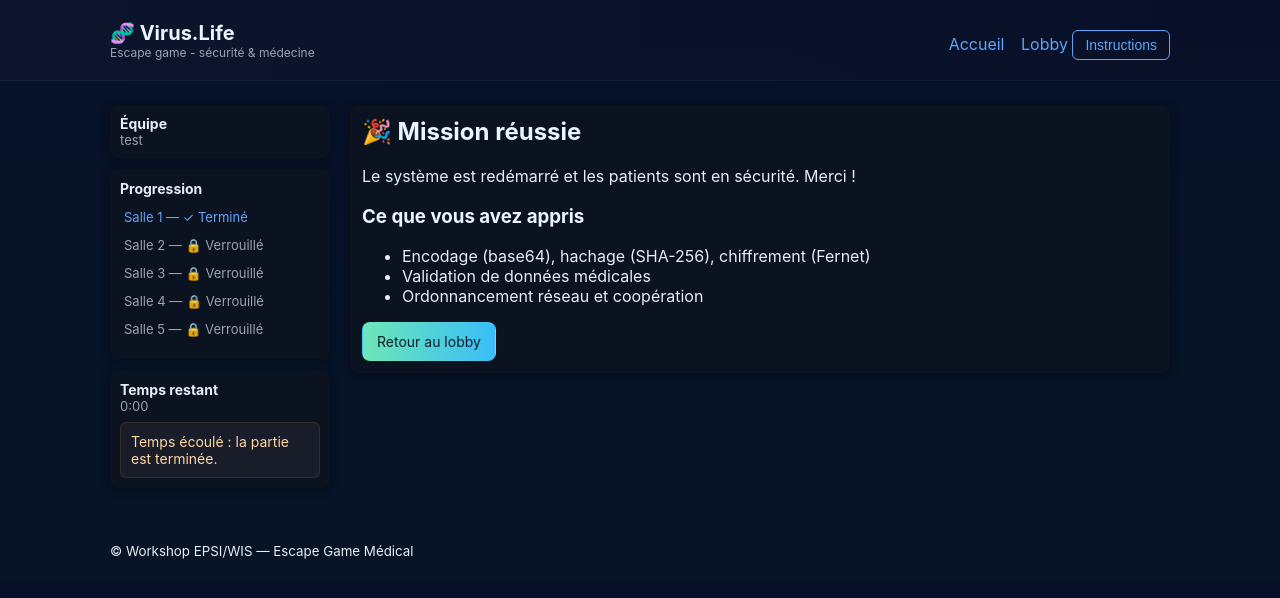
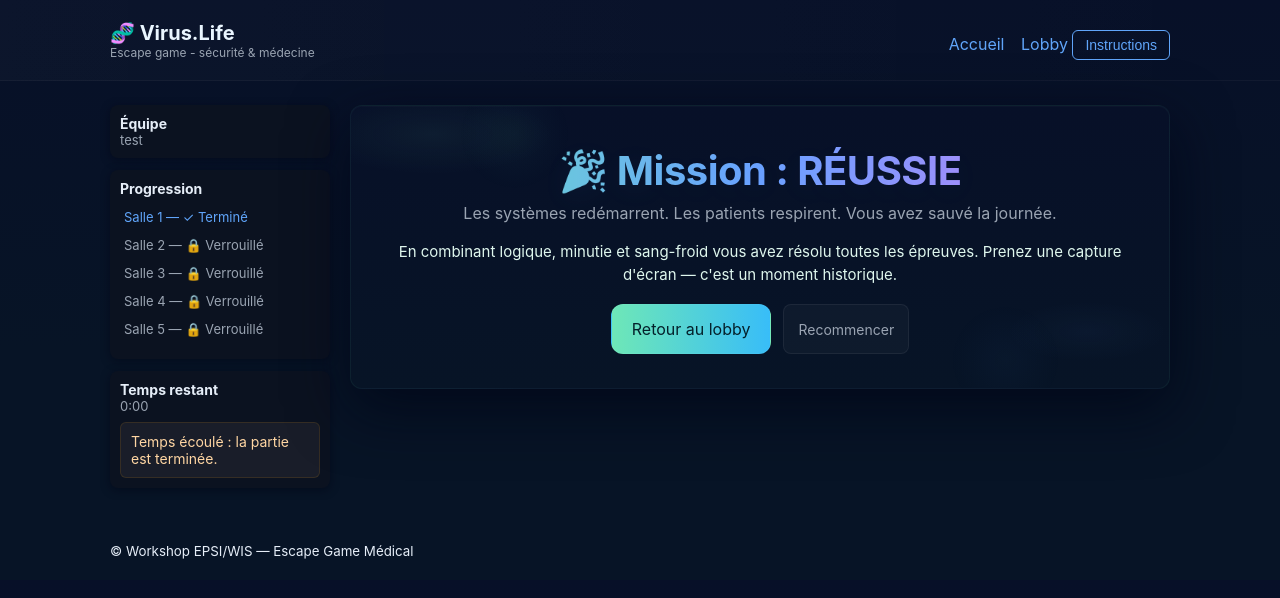
Before and after one commit to guilafont1/workshop-2025, a Flask app: page /success in a window 1280 px wide. Shown: the top 598 px of the page. Run offline with Flask 3, Linux system fonts and the light colour scheme.

Commit message:
Enhance success page with celebration styles and improved layout

```diff
--- a/static/style.css
+++ b/static/style.css
@@ -184,6 +184,96 @@
   border-color: rgba(255,255,255,0.06);
 }
 
+/* Success hero / celebration styles */
+.success-hero {
+  position: relative;
+  overflow: hidden;
+  border-radius: 12px;
+  padding: 34px;
+  text-align: center;
+  background: radial-gradient(1200px 400px at 10% 10%, rgba(110,231,183,0.06), transparent 10%), radial-gradient(800px 300px at 90% 80%, rgba(96,165,250,0.04), transparent 10%), linear-gradient(180deg,#071028 0%, #071426 100%);
+  border: 1px solid rgba(110,231,183,0.06);
+  box-shadow: 0 20px 60px rgba(2,6,23,0.75), inset 0 1px 0 rgba(255,255,255,0.02);
+}
+
+.success-title {
+  font-size: 40px;
+  margin: 6px 0 8px 0;
+  background: linear-gradient(90deg, #6ee7b7, #60a5fa, #c084fc);
+  -webkit-background-clip: text;
+  background-clip: text;
+  color: transparent;
+  font-weight: 700;
+  letter-spacing: -0.5px;
+  text-shadow: 0 6px 30px rgba(96,165,250,0.06);
+  animation: hueShift 6s linear infinite;
+}
+
+.success-subtitle {
+  color: var(--muted);
+  font-size: 16px;
+  margin-bottom: 18px;
+}
+
+.btn-xl { padding: 14px 20px; font-size:16px; border-radius:12px }
+
+/* Confetti pieces */
+.confetti-piece{
+  position: absolute;
+  top: -10vh;
+  width: 10px; height: 18px;
+  opacity: .95;
+  transform-origin: center;
+  border-radius: 2px;
+  animation-name: confetti-fall, confetti-rotate;
+  animation-timing-function: linear, ease-in-out;
+  animation-iteration-count: infinite;
+}
+
+@keyframes confetti-fall{
+  0% { transform: translateY(-20vh) rotate(0deg); opacity: 1 }
+  100% { transform: translateY(120vh) rotate(720deg); opacity: 0.9 }
+}
+
+@keyframes confetti-rotate{
+  0% { transform: translateY(-20vh) rotate(0deg) }
+  50% { transform: translateY(50vh) rotate(360deg) }
+  100% { transform: translateY(120vh) rotate(720deg) }
+}
+
+/* Create different speeds and delays via nth-child rules (up to 16 pieces used) */
+.confetti-piece.c1{left:4%; background:#ff6b6b; animation-duration:5.6s; animation-delay:0s}
+.confetti-piece.c2{left:10%; background:#ffd166; animation-duration:6.2s; animation-delay:0.2s}
+.confetti-piece.c3{left:18%; background:#6ee7b7; animation-duration:5.9s; animation-delay:0.1s}
+.confetti-piece.c4{left:26%; background:#60a5fa; animation-duration:6.6s; animation-delay:0.3s}
+.confetti-piece.c5{left:34%; background:#c084fc; animation-duration:5.4s; animation-delay:0.1s}
+.confetti-piece.c6{left:42%; background:#ffa5c0; animation-duration:6.0s; animation-delay:0.25s}
+.confetti-piece.c7{left:50%; background:#fff176; animation-duration:5.8s; animation-delay:0.15s}
+.confetti-piece.c8{left:58%; background:#7afcff; animation-duration:6.4s; animation-delay:0.35s}
+.confetti-piece.c9{left:66%; background:#a3e635; animation-duration:5.7s; animation-delay:0.05s}
+.confetti-piece.c10{left:74%; background:#60a5fa; animation-duration:6.1s; animation-delay:0.22s}
+.confetti-piece.c11{left:82%; background:#ff7ab6; animation-duration:5.5s; animation-delay:0.12s}
+.confetti-piece.c12{left:90%; background:#ffd166; animation-duration:6.3s; animation-delay:0.28s}
+
+/* Subtle particle glow */
+.success-hero::after{
+  content: '';
+  position: absolute; inset: 0; pointer-events: none;
+  background-image: radial-gradient(circle at 20% 10%, rgba(110,231,183,0.04), transparent 8%), radial-gradient(circle at 80% 90%, rgba(96,165,250,0.03), transparent 8%);
+}
+
+@keyframes hueShift{
+  0%{filter:hue-rotate(0deg)}
+  50%{filter:hue-rotate(30deg)}
+  100%{filter:hue-rotate(0deg)}
+}
+
+/* Decorative arcs */
+.celebration-arc{
+  position:absolute; width:600px; height:600px; border-radius:50%; border: 2px dashed rgba(255,255,255,0.03); top:-220px; right:-220px; transform:rotate(20deg); opacity:0.12;}
+
+.celebration-arc.small{ width:420px; height:420px; top:auto; bottom:-140px; left:-180px; opacity:0.08; transform:rotate(-10deg)}
+
 /* Enhanced card hover effects */
 .card {
   transition: all 0.3s ease;
--- a/templates/success.html
+++ b/templates/success.html
@@ -1,16 +1,33 @@
 {% extends "base.html" %}
 {% block content %}
-<div class="card">
-  <h2>🎉 Mission réussie</h2>
-  <p>Le système est redémarré et les patients sont en sécurité. Merci !</p>
-  <h3>Ce que vous avez appris</h3>
-  <ul>
-    <li>Encodage (base64), hachage (SHA-256), chiffrement (Fernet)</li>
-    <li>Validation de données médicales</li>
-    <li>Ordonnancement réseau et coopération</li>
-  </ul>
-  <div style="margin-top:12px">
-    <a class="btn btn-primary" href="{{ url_for('lobby') }}">Retour au lobby</a>
+<div class="card success-hero">
+  <div class="celebration-arc"></div>
+  <div class="celebration-arc small"></div>
+  <div style="position:relative;z-index:3">
+    <div class="success-title">🎉 Mission : RÉUSSIE</div>
+    <div class="success-subtitle">Les systèmes redémarrent. Les patients respirent. Vous avez sauvé la journée.</div>
+
+    <p style="color:#dff7ee;font-size:15px;max-width:780px;margin:12px auto 18px;line-height:1.5">En combinant logique, minutie et sang-froid vous avez résolu toutes les épreuves. Prenez une capture d'écran — c'est un moment historique.</p>
+
+    <div style="display:flex;gap:12px;justify-content:center;margin-top:8px">
+      <a class="btn btn-primary btn-xl" href="{{ url_for('lobby') }}">Retour au lobby</a>
+      <a class="btn btn-secondary" href="{{ url_for('index') }}">Recommencer</a>
+    </div>
   </div>
+
+  <!-- Confetti pieces -->
+  <div class="confetti-piece c1"></div>
+  <div class="confetti-piece c2"></div>
+  <div class="confetti-piece c3"></div>
+  <div class="confetti-piece c4"></div>
+  <div class="confetti-piece c5"></div>
+  <div class="confetti-piece c6"></div>
+  <div class="confetti-piece c7"></div>
+  <div class="confetti-piece c8"></div>
+  <div class="confetti-piece c9"></div>
+  <div class="confetti-piece c10"></div>
+  <div class="confetti-piece c11"></div>
+  <div class="confetti-piece c12"></div>
+
 </div>
 {% endblock %}
```
